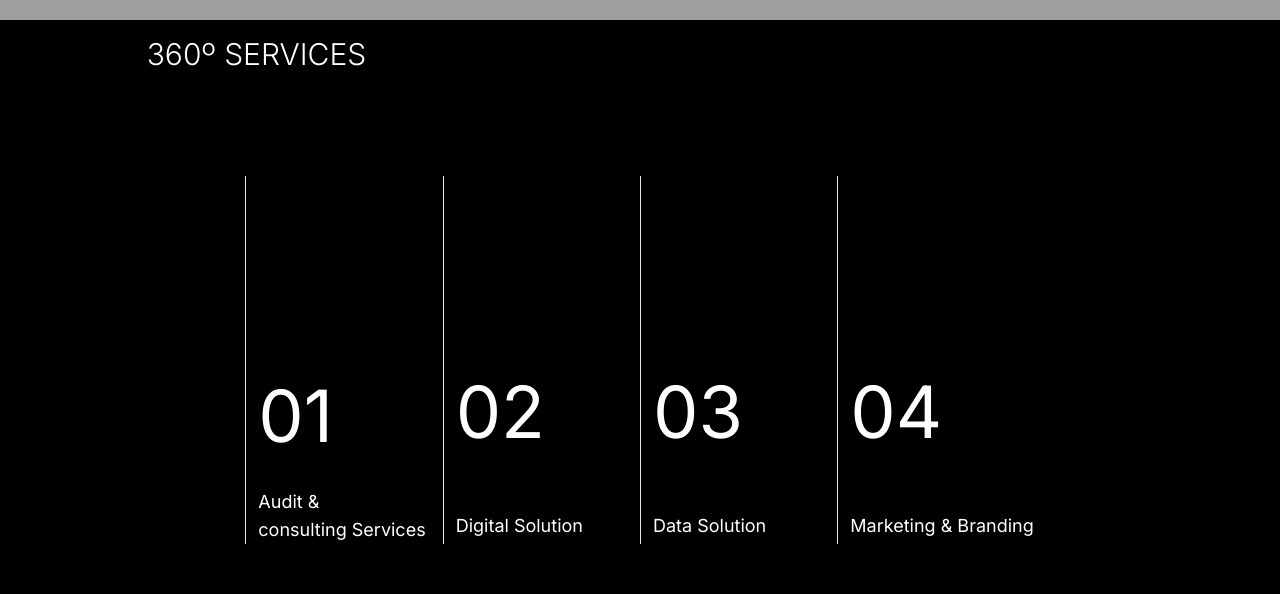
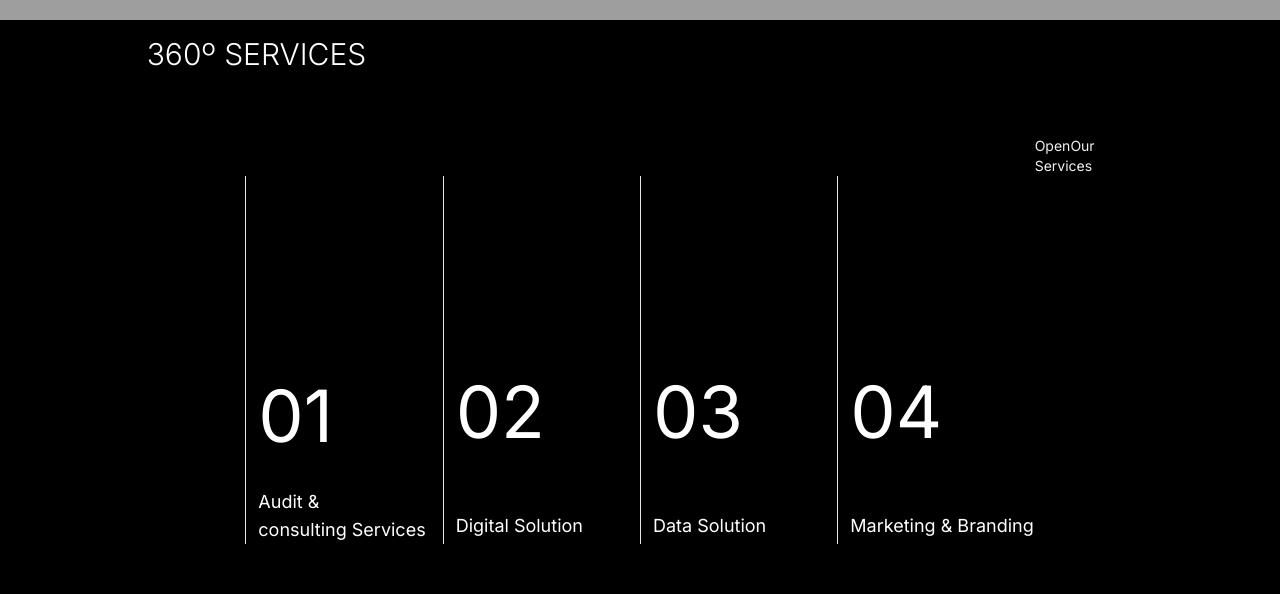
Before and after one commit to DevAdeelAhmad/b-one-consulting, a Next.js app: page / in a window 1280 px wide. Shown: the part 2920-3514 px from the top of the page. Built offline with nearby package versions, Linux system fonts and the light colour scheme; grey boxes are pictures that could not be loaded.

Commit message:
working on modal

```diff
--- a/components/Clients.tsx
+++ b/components/Clients.tsx
@@ -5,7 +5,7 @@ import AS24 from "@/assets/clients/AS24.svg";
 import kesato from "@/assets/clients/kesato.svg";
 import lcl1 from "@/assets/clients/lcl1.svg";
 import master from "@/assets/clients/master.svg";
-import totalene from "@/assets/clients/totalene.svg";
+import totalene from "@/assets/clients/TotalEne.svg";
 
 import Gsuit from "@/assets/partners/G-suite.svg";
 import fb from "@/assets/partners/FB.svg";
--- /dev/null
+++ b/components/Modal.tsx
@@ -0,0 +1,37 @@
+import React, { useState } from "react";
+
+interface ModalProps {
+  sectionName: string;
+  modalContent: React.ReactNode;
+}
+
+const Modal: React.FC<ModalProps> = ({
+  sectionName,
+  modalContent,
+}) => {
+  const [isModalOpen, setIsModalOpen] = useState(false);
+
+  const openModal = () => {
+    setIsModalOpen(true);
+  };
+
+  const closeModal = () => {
+    setIsModalOpen(false);
+  };
+
+  return (
+    <div className="section-with-modal">
+      <button onClick={openModal}>Open</button>
+      <span>{sectionName}</span>
+
+      {isModalOpen && (
+        <div className="modal">
+          <button onClick={closeModal}>Close Modal</button>
+          {modalContent}
+        </div>
+      )}
+    </div>
+  );
+};
+
+export default Modal;
--- a/components/Services.tsx
+++ b/components/Services.tsx
@@ -1,8 +1,12 @@
 import React from "react";
+import Modal from "./Modal";
 
 const Services = () => {
   return (
-    <section id="Services" className="w-full bg-black text-textPrimary text-sm pb-10 pt-4 px-12">
+    <section
+      id="Services"
+      className="w-full bg-black text-textPrimary text-sm pb-10 pt-4 px-12"
+    >
       <div className="w-full grid grid-cols-4 grid-rows-1 md:gap-y-16 md:grid-cols-12 md:grid-flow-row pb-20">
         <div className="col-start-1 md:col-start-2 col-span-3 ">
           <h2 className=" text-3xl text-white font-light uppercase">
@@ -40,6 +44,10 @@ const Services = () => {
             </p>
           </div>
         </div>
+        <Modal
+          sectionName="Our Services"
+          modalContent={<p>Content for Services Modal</p>}
+        />
       </div>
     </section>
   );
```
